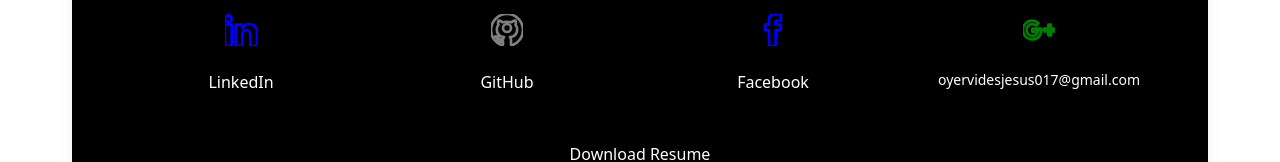
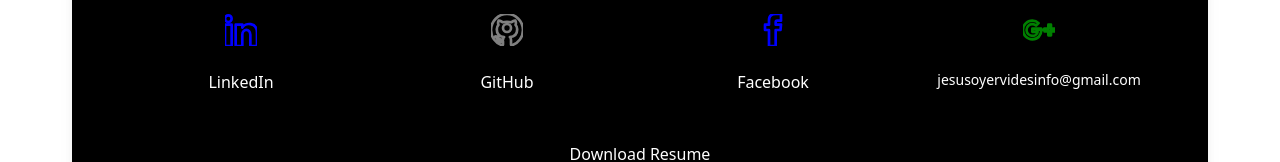
Before and after one commit to jesusoyer/nextjs-portfolio, a Next.js app: page /contact in a window 1280 px wide. Shown: the part 222-384 px from the top of the page. Built offline with nearby package versions, Linux system fonts and the light colour scheme.

Commit message:
changed email

```diff
--- a/components/ContactPage.tsx
+++ b/components/ContactPage.tsx
@@ -148,7 +148,7 @@ export default function contactPage() {
               </div>
               <div className="mx-auto text-center">
                 <a
-                  href="mailto:oyervidesjesus017@gmail.com"
+                  href="mailto:jesusoyervidesinfo@gmail.com"
                   target="_blank"
                   className="text-gray-400 hover:text-gray-500"
                 >
@@ -167,7 +167,7 @@ export default function contactPage() {
                     />
                   </svg>
                   <h6 className="font-medium text-white text-sm">
-                    oyervidesjesus017@gmail.com
+                    jesusoyervidesinfo@gmail.com
                   </h6>
                 </a>
               </div>
```
